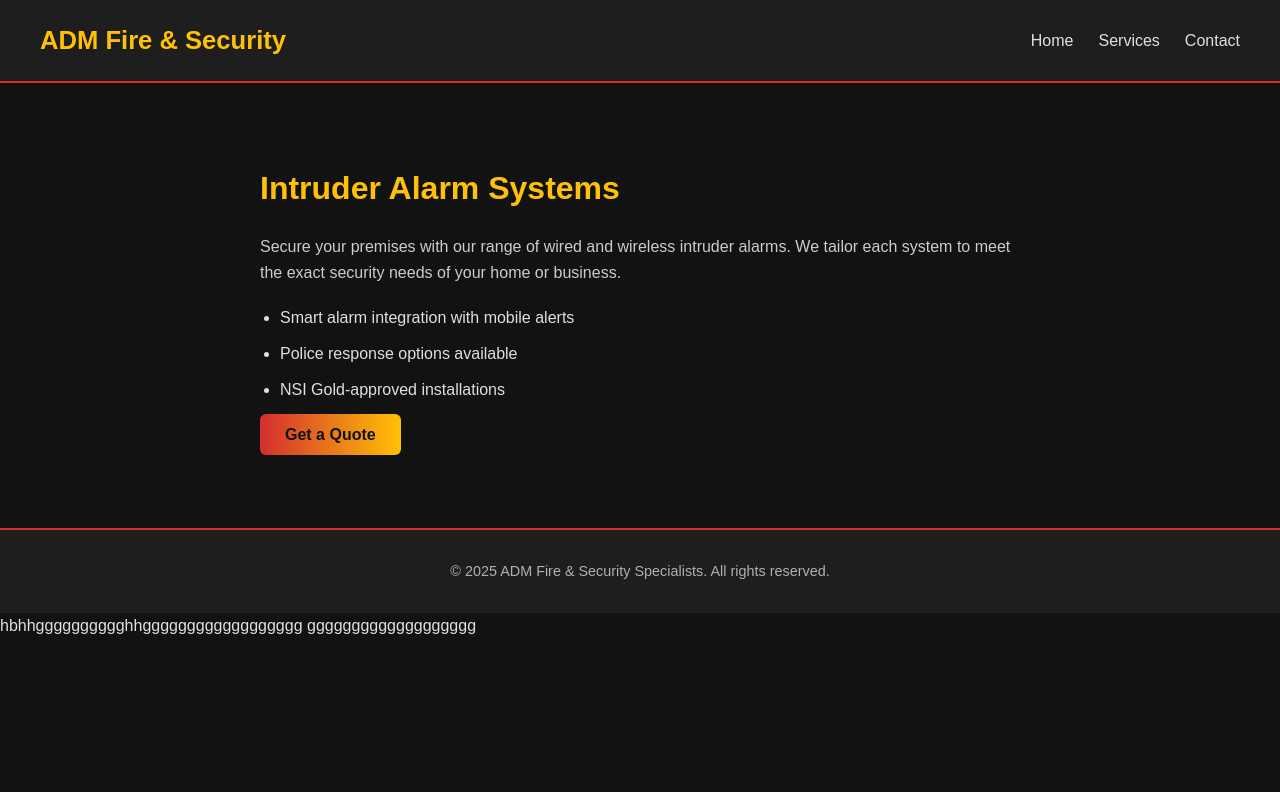
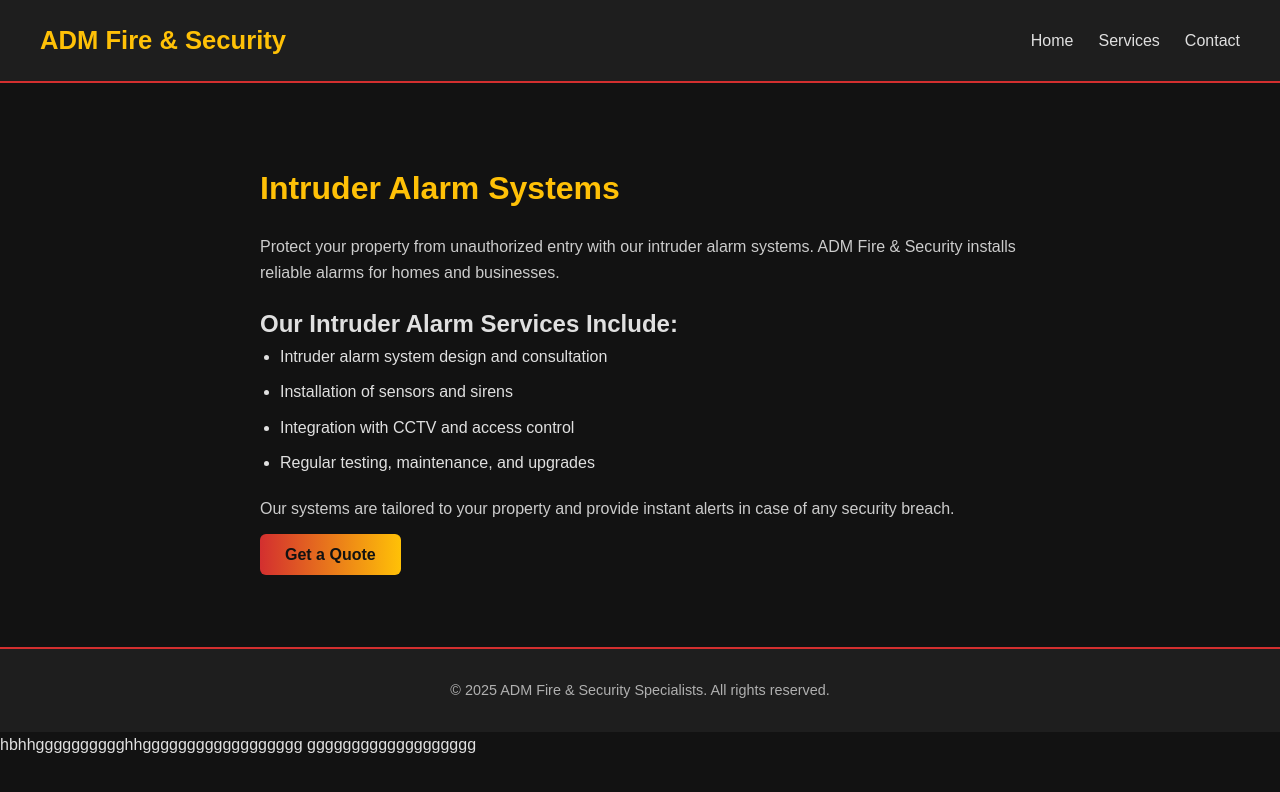
Before and after one commit to admfireandsecurity/admfireandsecurity, a React (Vite) app: page /services/intruder-alarms in a window 1280 px wide. Shown: the top 792 px of the page. Built offline with nearby package versions, Linux system fonts and the light colour scheme.

Commit message:
Updated ServiceIntruder.tsx

```diff
--- a/src/pages/ServiceIntruder.tsx
+++ b/src/pages/ServiceIntruder.tsx
@@ -6,15 +6,24 @@
     <section className="service-detail">
       <h1>Intruder Alarm Systems</h1>
       <p>
-        Secure your premises with our range of wired and wireless intruder alarms.
-        We tailor each system to meet the exact security needs of your home or business.
+        Protect your property from unauthorized entry with our intruder alarm systems. ADM Fire & Security installs reliable alarms for homes and businesses.
       </p>
+
+      <h2>Our Intruder Alarm Services Include:</h2>
       <ul>
-        <li>Smart alarm integration with mobile alerts</li>
-        <li>Police response options available</li>
-        <li>NSI Gold-approved installations</li>
+        <li>Intruder alarm system design and consultation</li>
+        <li>Installation of sensors and sirens</li>
+        <li>Integration with CCTV and access control</li>
+        <li>Regular testing, maintenance, and upgrades</li>
       </ul>
-      <Link to="/contact" className="quote-btn">Get a Quote</Link>
+
+      <p>
+        Our systems are tailored to your property and provide instant alerts in case of any security breach.
+      </p>
+
+      <Link to="/contact" className="quote-btn">
+        Get a Quote
+      </Link>
     </section>
   );
 };
```
